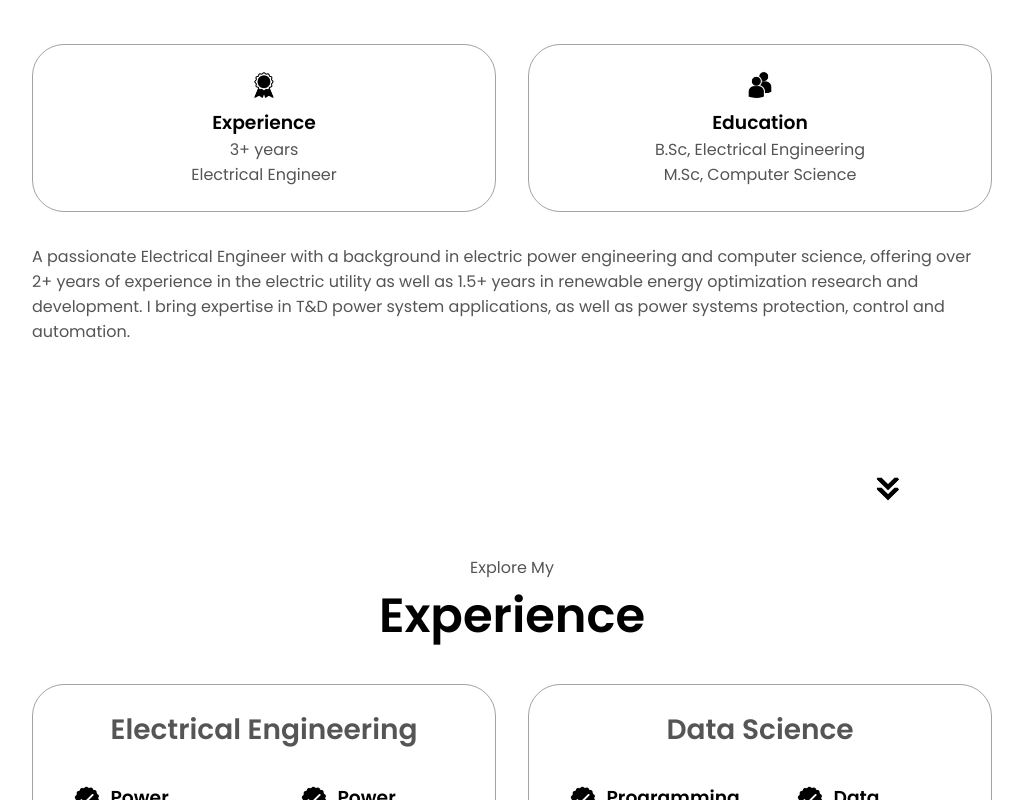
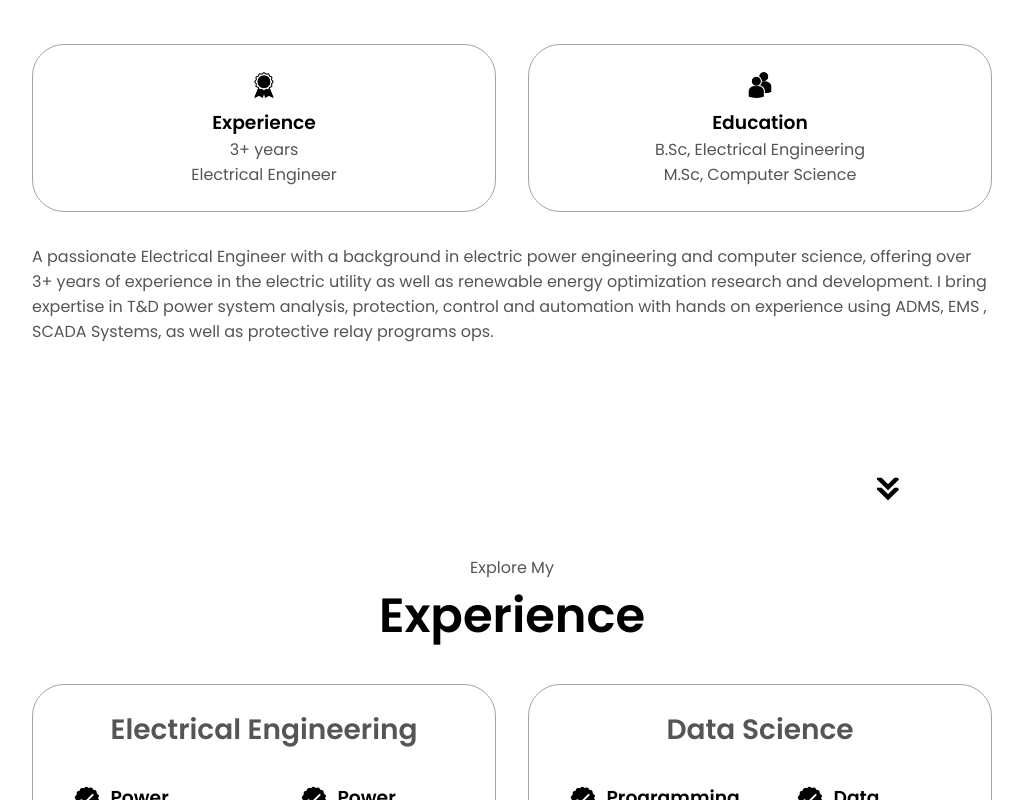
Before and after one commit to momer25/Personal_portfolio_website, a plain HTML site: page index.html in a window 1280 px wide. Shown: the part 1141-1941 px from the top of the page, without its empty margins (128-1151 px from the left). Drawn offline with Linux system fonts and the light colour scheme.

Commit message:
Update 1

```diff
--- a/index.html
+++ b/index.html
@@ -4,7 +4,7 @@
     <meta charset="UTF-8" />
     <meta http-equiv="X-UA-Compatible" content="IE=edge" />
     <meta name="viewport" content="width=device-width, initial-scale=1.0" />
-    <title>ዔርባይ</title>
+    <title>ማሕሙድ</title>
     <link rel="stylesheet" href="style.css" />
     <link rel="stylesheet" href="mediaqueries.css" />
   </head>
@@ -95,10 +95,10 @@
             <p>
               A passionate Electrical Engineer with a background in electric
               power engineering and computer science, offering over
-              2+ years of experience in the electric utility
-              as well as 1.5+ years in renewable energy optimization research and development. I bring expertise
-              in T&D power system applications, as well as power systems protection,
-              control and automation.
+              3+ years of experience in the electric utility
+              as well as  renewable energy optimization research and development. I bring expertise
+              in T&D power system analysis, protection, control and automation with hands on experience
+              using ADMS, EMS , SCADA Systems, as well as protective relay programs ops.
             </p>
           </div>
         </div>
@@ -357,7 +357,7 @@
             alt="LinkedIn icon"
             class="icon contact-icon"
           />
-          <p><a href="www.linkedin.com/in/mahmud-omer-eit-73977a136">LinkedIn</a></p>
+          <p><a href="https://www.linkedin.com/in/mahmud-omer-eit-73977a136">LinkedIn</a></p>
         </div>
       </div>
     </section>
--- a/style.css
+++ b/style.css
@@ -60,6 +60,7 @@ a:hover {
 
 .logo {
   font-size: 2rem;
+  color: blue;
 }
 
 .logo:hover {
```
